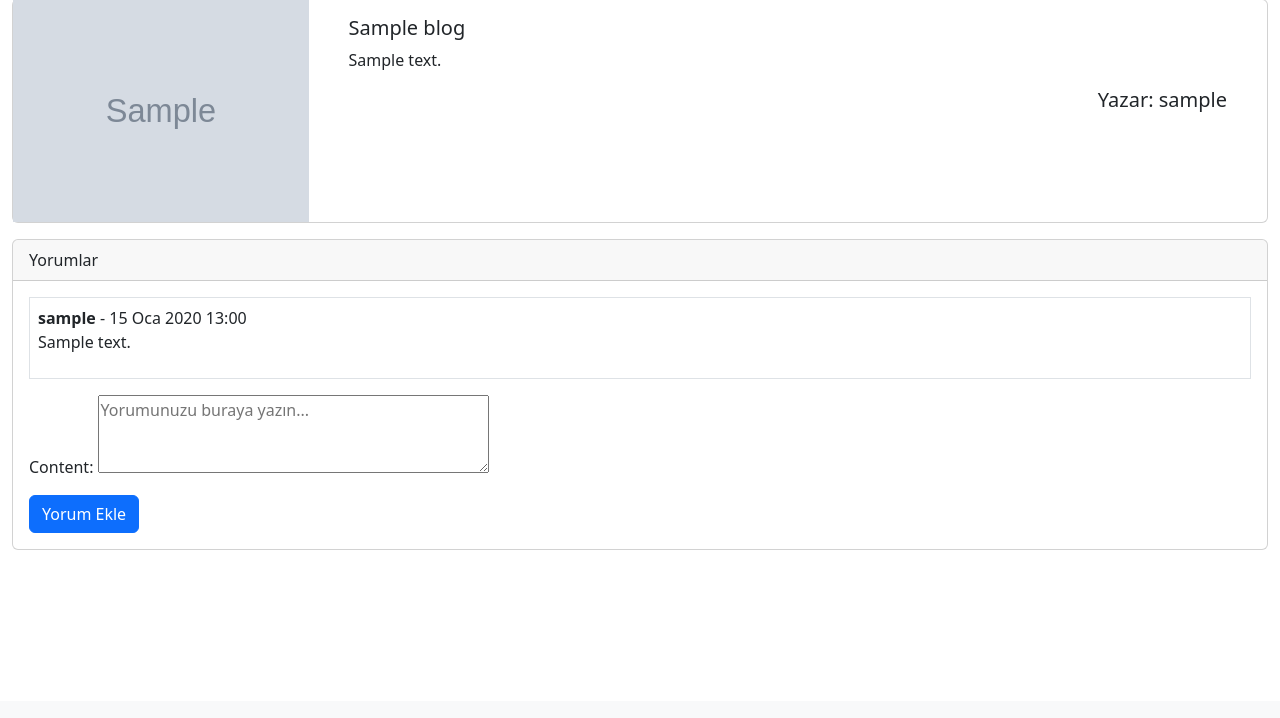
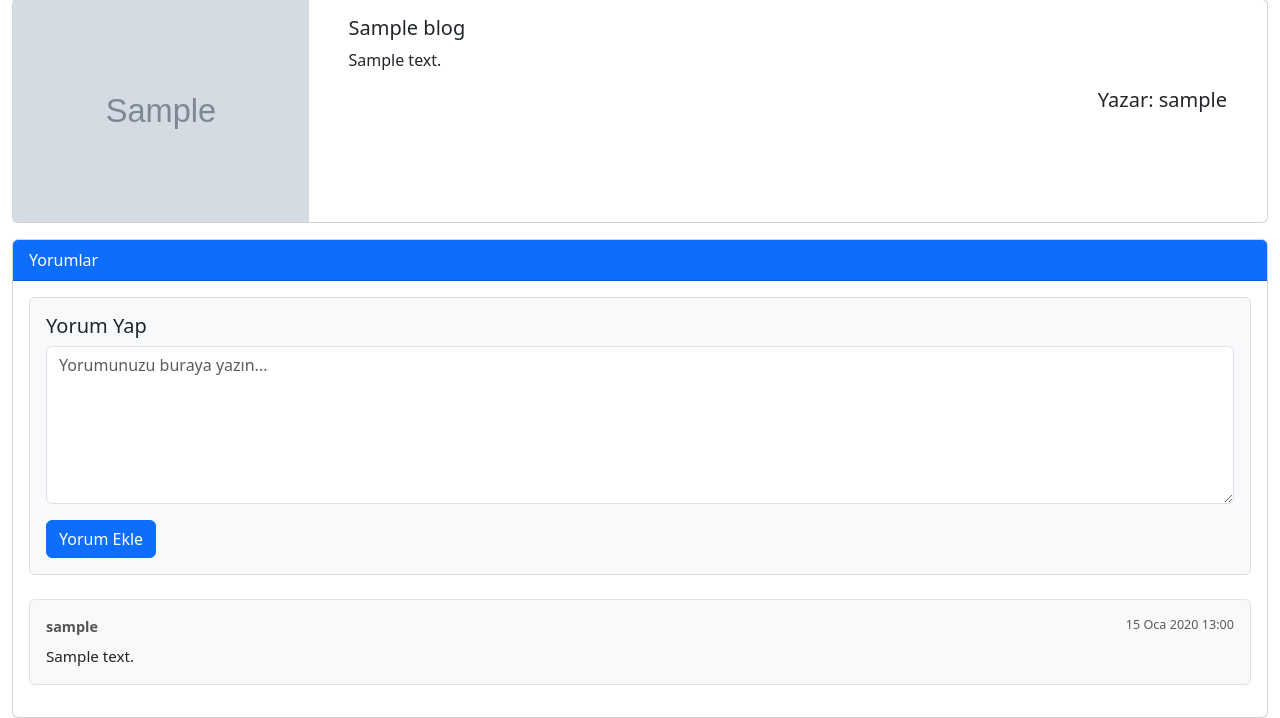
Before and after one commit to Ataberk696/django_blogapp, a Django app: template blogapp/blogapp/blog/templates/blog/blog-details.html in a window 1280 px wide. Shown: the part 99-817 px from the top of the page. Before the commit the page ends 649 px from the top, so only its background shows below. Run offline with Django 5.2, Linux system fonts and the light colour scheme; a user stored in the database is signed in; tables that the repository leaves empty hold one stand-in row (values such as "Sample post"); the template is opened without the code that fills it: values that come from a table or form of the project are taken from there, most other values are stand-ins (such as "Sample title", 1, 10 or a date in 2020); grey boxes marked "Sample" are stand-in pictures; data that the repository does not hold is empty; some libraries are stand-ins or nearby versions.

Commit message:
comment area edited

```diff
--- a/blogapp/blogapp/blog/forms.py
+++ b/blogapp/blogapp/blog/forms.py
@@ -32,5 +32,15 @@ class CommentForm(forms.ModelForm):
         model = Comment
         fields = ['content']
         widgets = {
-             'content': forms.Textarea(attrs={'rows': 3, 'placeholder': 'Yorumunuzu buraya yazın...'})
+            'content': forms.Textarea(attrs={
+                'rows': 6,
+                'cols': 80,
+                'placeholder': _('Yorumunuzu buraya yazın...'),
+                'class': 'form-control',
+                'style': 'width: 100%; resize: vertical;'
+            })
         }
+
+        labels = {
+            'content' : ''
+        }
--- a/blogapp/blogapp/blog/templates/blog/blog-details.html
+++ b/blogapp/blogapp/blog/templates/blog/blog-details.html
@@ -4,7 +4,29 @@
 {% load i18n %}
 
 
+{% block css_files %}
+    <style>
+    .comment-form {
+    border: 1px solid #ddd;
+    }
 
+    .comments-list .comment-item {
+        border-left: 4px solid #007bff;
+        background-color: #f9f9f9;
+    }
+
+    .comment-header {
+        font-size: 0.9em;
+        color: #555;
+    }
+
+    .comment-content p {
+        margin: 0;
+        font-size: 0.95em;
+    }
+
+    </style>
+{% endblock %}
 
 {% block title %}Homepage|{% endblock %}
 
@@ -22,33 +44,44 @@
                         <div class="card-body">
                             <h5 class="card-title">{{ blog.title }}</h5>
                             <p class="card-text">{{ blog.description|safe }}</p>
-                            <p class="h5 float-end me-4">Yazar: {{ blog.author.username }}</p>
+                            <p class="h5 float-end me-4">{% trans "Yazar:" %} {{ blog.author.username }}</p>
                         </div>
                     </div>
                 </div>
             </div>
+            <div class="card mt-3">
+                <div class="card-header bg-primary text-white">{% trans "Yorumlar" %}</div>
+                <div class="card-body">
+                    <!-- Yorum Yapma -->
+                    {% if user.is_authenticated %}
+                        <div class="comment-form mb-4 p-3 bg-light rounded">
+                            <h5>{% trans "Yorum Yap" %}</h5>
+                            <form method="post" class="mt-2">
+                                {% csrf_token %}
+                                {{ comment_form.as_p }}
+                                <button type="submit" class="btn btn-primary">{% trans "Yorum Ekle" %}</button>
+                            </form>
+                        </div>
+                    {% else %}
+                        <p>Yorum yapmak için <a href="{% url 'login' %}" class="text-primary"> giriş yapın</a>.</p>
+                    {% endif %}
 
-            <div class="card mt-3">
-                <div class="card-header">Yorumlar</div>
-                <div class="card-body">
-                    {% for comment in comments %}
-                        <div class="border p-2 mb-2">
-                            <strong>{{ comment.author.username }}</strong> - {{ comment.created_at|date:"d M Y H:i" }}
-                            <p>{{ comment.content }}</p>
-                        </div>
-                    {% empty %}
-                        <p>Henüz yorum yapılmamış.</p>
-                    {% endfor %}
-
-                    {% if user.is_authenticated %}
-                        <form method="post" class="mt-3">
-                            {% csrf_token %}
-                            {{ comment_form.as_p }}
-                            <button type="submit" class="btn btn-primary">Yorum Ekle</button>
-                        </form>
-                    {% else %}
-                        <p>Yorum yapmak için <a href="{% url 'login' %}">giriş yapın</a>.</p>
-                    {% endif %}
+                    <!-- Yorumlar -->
+                    <div class="comments-list mt-4">
+                        {% for comment in comments %}
+                            <div class="comment-item border rounded p-3 mb-3">
+                                <div class="comment-header d-flex justify-content-between">
+                                    <strong>{{ comment.author.username }}</strong>
+                                    <small class="text-muted">{{ comment.created_at|date:"d M Y H:i" }}</small>
+                                </div>
+                                <div class="comment-content mt-2">
+                                    <p>{{ comment.content }}</p>
+                                </div>
+                            </div>
+                        {% empty %}
+                            <p class="text-muted">{% trans "Henüz yorum yapılmamış." %}</p>
+                        {% endfor %}
+                    </div>
                 </div>
             </div>
         </div>
```
Also changed, not shown: blogapp/blogapp/locale/en/LC_MESSAGES/django.po, blogapp/blogapp/locale/tr/LC_MESSAGES/django.po, 2 other files.
